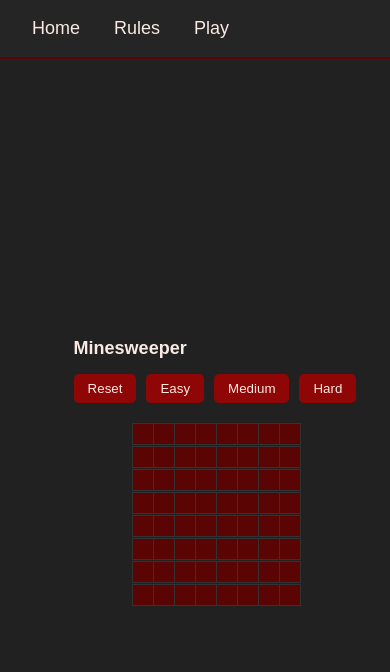
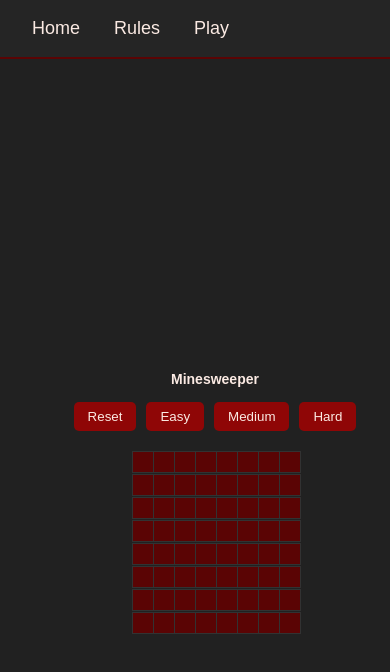
Before and after one commit to aneja5/Sahilpreet-aneja-project2, a React (Create React App) app: page /game/easy in a window 390 px wide. Shown: the top 672 px of the page. Built offline with nearby package versions, Linux system fonts and the light colour scheme.

Commit message:
Update GamePage.css

```diff
--- a/src/components/GamePage.css
+++ b/src/components/GamePage.css
@@ -32,6 +32,8 @@
   font-size: 24px;
   font-weight: bold;
   margin-bottom: 20px;
+  text-align: center;
+  padding-top: calc(var(--navbar-height, 60px));
 }
 
 .button-container {
@@ -94,7 +96,7 @@
 
 @media (max-width: 768px) {
   .game-title {
-    font-size: 18px;
+    font-size: 14px;
     margin-bottom: 15px;
   }
 
```
